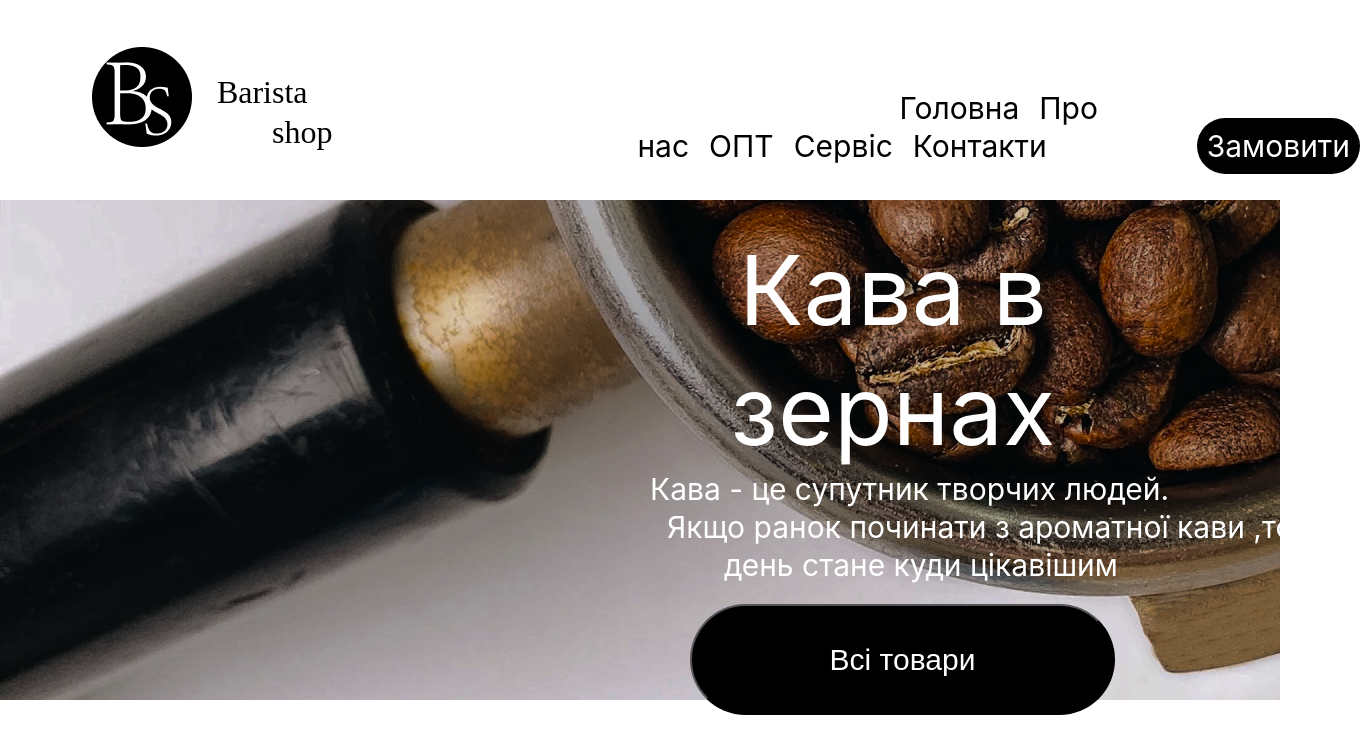
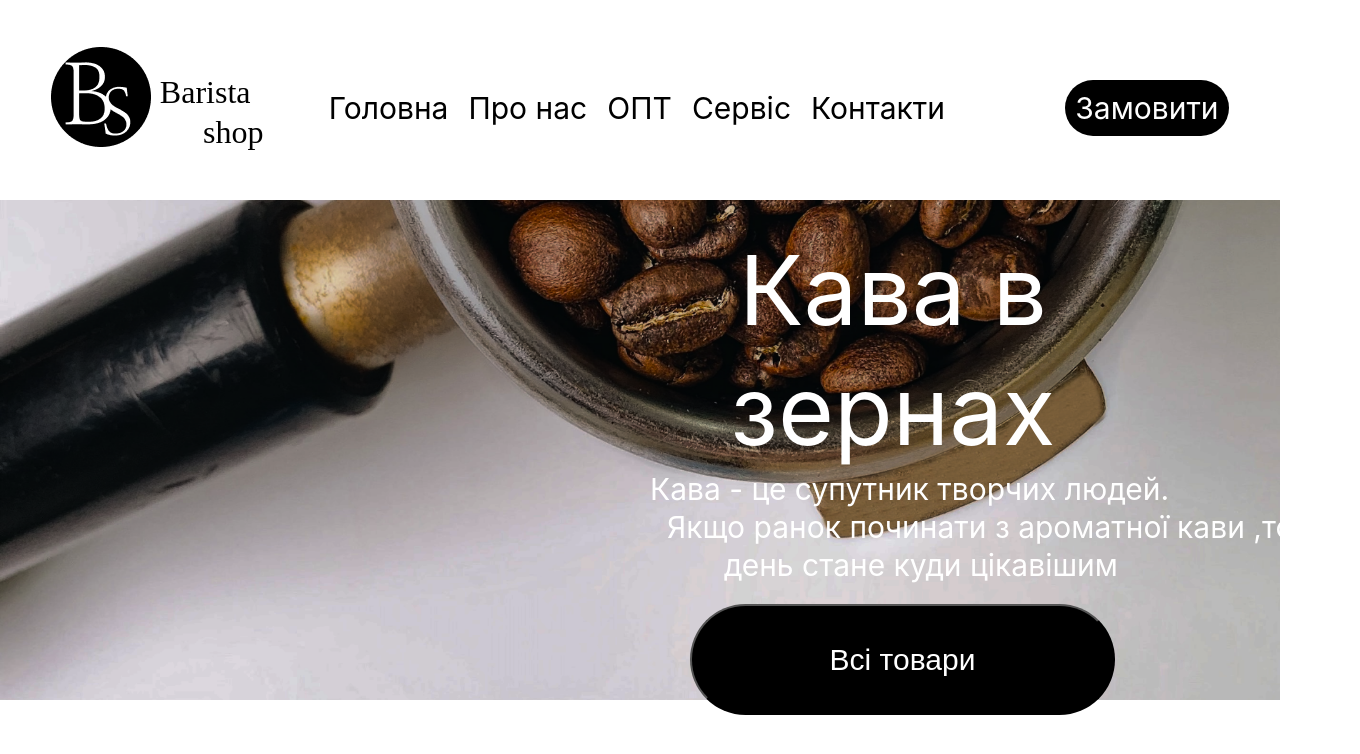
Before and after one commit to kozakevich13/barista-shop, a React (Create React App) app: page / in a window 1280 px wide. Shown: the top 754 px of the page, 1360 px wide, since content can reach past the window. Built offline with nearby package versions, Linux system fonts and the light colour scheme.

Commit message:
chage sizes of component

```diff
--- a/src/components/content/Content.css
+++ b/src/components/content/Content.css
@@ -2,6 +2,7 @@
     width: 100%;
     height: 500px;
     background-image: url('../../img/Rectangle\ 4.png');
+    background-size: cover;
 }
 
 .content-header {
--- a/src/components/logo/Logo.css
+++ b/src/components/logo/Logo.css
@@ -1,7 +1,8 @@
 .logo {
     margin-top: 47px;
-    margin-left: 92px;
+    margin-left: 4%;
     display: flex;
+    width: 20%;
 }
 
 .logo-img {
@@ -10,23 +11,25 @@
 }
 
 .text-logo {
+    width: 66%;
+    padding-left: 2%;
     font-family: 'NanumMyeongjo';
     font-style: normal;
     font-weight: 400;
     font-size: 32px;
     line-height: 40px;
-    min-width: 209px;
     color: #000000;
 }
 
 #barista {
-    margin-right: 275px;
+    width: 100px;
+    margin-right: 49%;
     margin-bottom: 0px;
     margin-top: 25px;
 }
 
 #shop {
-    margin-right: 275px;
+    width: 100px;
     margin-top: 0px;
-    margin-left: 80px;
+    margin-left: 28%;
 }
--- a/src/components/menu/Menu.css
+++ b/src/components/menu/Menu.css
@@ -5,18 +5,20 @@
     font-size: 30px;
     line-height: 38px;
     color: #000000;
-    margin-right: 20px;
+    margin-right: 2%;
 }
 
 .menu {
     margin-top: 89px;
-    margin-left: 30px;
+    padding-left: 2%;
+    width: 100%;
+    min-width: 858px;
 }
 
 .menu-btn {
     width: 284px;
     height: 58px;
-    margin-left: 130px;
+    margin-left: 10%;
     text-decoration: none;
     font-style: normal;
     font-weight: 400;
```
